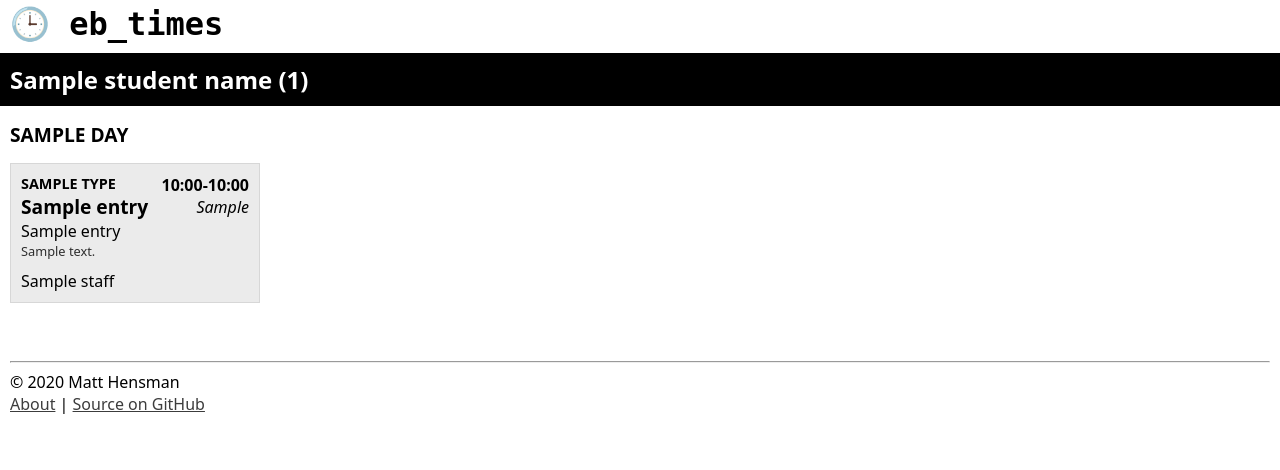
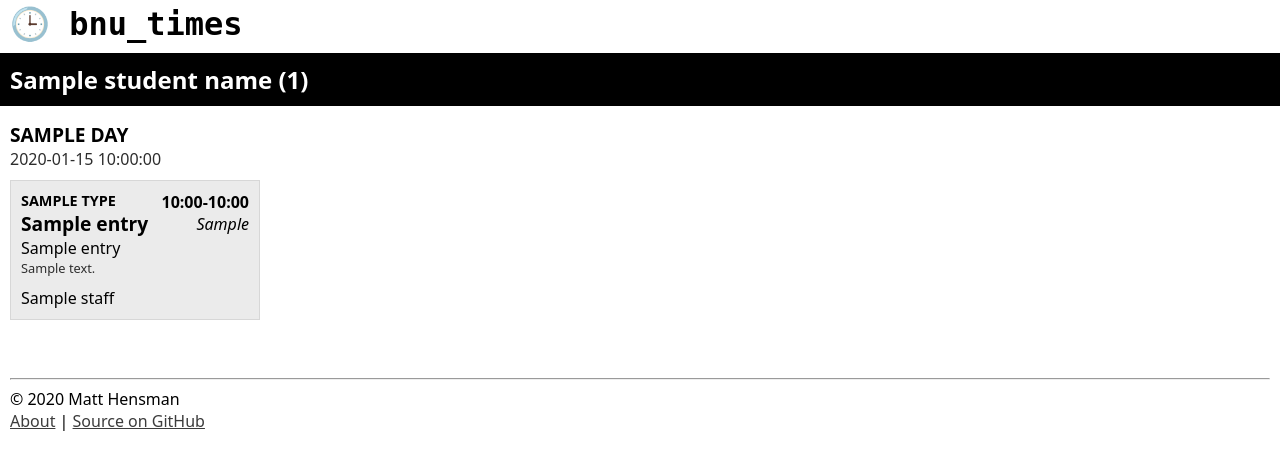
Before and after one commit to hensm/bnu_times, a Flask app: template templates/timetable.html in a window 1280 px wide. Shown: the top 470 px of the page. Run offline with Flask 2, Linux system fonts and the light colour scheme; the template is opened without the code that fills it: most values are stand-ins (such as "Sample title", 1, 10 or a date in 2020).

Commit message:
Add dates + misc improvements

```diff
--- a/api.py
+++ b/api.py
@@ -8,6 +8,7 @@ from typing import Dict, List, Union
 
 
 TIMETABLE_URL = "https://mytimetable.bucks.ac.uk"
+
 
 @dataclass
 class TimetableEntry:
@@ -26,6 +27,7 @@ class Timetable:
     student_id: str
     student_name: str
     student_course: str
+    date_start: datetime.date
     days: List[List[TimetableEntry]]
 
 
@@ -58,6 +60,7 @@ def get_form_fields(content: bytes):
 session: requests.Session = None
 session_res: requests.Response = None
 
+
 def ensure_valid_session_state():
     """
     Makes a request to the timetable site index for session
@@ -70,10 +73,6 @@ def ensure_valid_session_state():
     global session_res
 
     # TODO: Fix session expiry issues
-    ## Only once
-    #if session is not None:
-    #    return
-
     session = requests.Session()
     initial_res = session.get(TIMETABLE_URL)
 
@@ -126,20 +125,20 @@ def get_timetable(student_id: str) -> Timetable:
        header_time is None:
         return None
 
-    (week_start, week_end) = map(
-            lambda x: datetime.strptime(x, "%d %b %Y"),
-            header_time.text.split("-"))
+    week_start, _ = map(
+        lambda x: datetime.strptime(x, "%d %b %Y"),
+        header_time.text.split("-"))
 
     for day_index, sheet in enumerate(timetable_soup.select(".spreadsheet")):
         time_day = week_start + timedelta(days=day_index)
 
         def parse_event_time(time_string: str):
             return datetime.combine(
-                    time_day,
-                    datetime.strptime(time_string, "%H:%M").time())
+                time_day,
+                datetime.strptime(time_string, "%H:%M").time())
 
         def split_strip(string: str, sep=","):
-            return [ x.strip() for x in string.split(sep)]
+            return [x.strip() for x in string.split(sep)]
 
         sheet_data = []
         for row in sheet.select("tr:not(.columnTitles)"):
@@ -155,7 +154,7 @@ def get_timetable(student_id: str) -> Timetable:
             # 7    room        Room string
             # 8    staff       List of assigned staff
 
-            cols = [ col.text for col in row.find_all("td") ]
+            cols = [col.text for col in row.find_all("td")]
 
             # Cleanup data
             cols[4] = parse_event_time(cols[4])
@@ -171,7 +170,8 @@ def get_timetable(student_id: str) -> Timetable:
         return None
 
     return Timetable(
-            student_id=student_id,
-            student_name=header_student_name.text,
-            student_course=header_student_course.text,
-            days=timetable_data_days)
+        student_id=student_id,
+        student_name=header_student_name.text,
+        student_course=header_student_course.text,
+        date_start=week_start.date(),
+        days=timetable_data_days)
--- a/app.py
+++ b/app.py
@@ -1,16 +1,17 @@
 import api
-import calendar
 import datetime
-import json
 from dataclasses import asdict
 from flask import Flask, request, abort, render_template
+
 
 app = Flask(__name__)
 app.config['TEMPLATES_AUTO_RELOAD'] = True
 
+
 @app.route("/")
 def index():
     return render_template("index.html")
+
 
 @app.route("/timetable")
 def timetable():
@@ -22,21 +23,31 @@ def timetable():
     if timetable is None:
         abort(400)
 
+    def make_ordinal(n):
+        rem = n % 100
+        suffixes = ["th", "st", "nd", "rd", "th"]
+        return suffixes[0] if 10 <= rem <= 20 else suffixes[min(rem % 10, 4)]
+
     data_days = []
     for i, day in enumerate(timetable.days):
+        date = timetable.date_start + datetime.timedelta(days=i)
         data_days.append({
-            "name": calendar.day_name[i],
+            "name": date.strftime("%A"),
+            "date": date.strftime(f"{date.day}{make_ordinal(date.day)} %B"),
             "entries": day
         })
 
-    return render_template("timetable.html",
-            student_id=timetable.student_id,
-            student_name=timetable.student_name,
-            days=data_days)
+    return render_template(
+        "timetable.html",
+        student_id=timetable.student_id,
+        student_name=timetable.student_name,
+        days=data_days)
+
 
 @app.route("/about")
 def about():
     return render_template("about.html")
+
 
 @app.route("/api/timetable/<student_id>")
 def api_timetable(student_id):
--- a/static/style.css
+++ b/static/style.css
@@ -69,7 +69,6 @@ body {
     align-items: center;
     display: flex;
     font-family: monospace;
-    gap: 10px;
 }
 
 .site-title > a {
@@ -100,12 +99,13 @@ body {
 
 
 .timetable__title {
+    --padding: 10px;
     margin-bottom: 10px;
     background-color: var(--color-text);
     color: var(--color-bg);
-    width: calc(100% + 20px);
-    padding: 10px;
-    margin-left: -10px;
+    width: calc(100% + (var(--padding) * 2));
+    padding: var(--padding);
+    margin-left: calc(0px - var(--padding));
 }
 
 .day {
@@ -113,7 +113,6 @@ body {
     flex-direction: column;
     padding: 5px 0;
     position: relative;
-    gap: 5px;
 }
 .day:not(:last-child) {
     border-bottom: 1px dashed var(--color-border);
@@ -124,18 +123,32 @@ body {
     font-size: 1.2em;
     margin: initial;
     text-transform: uppercase;
-    width: 100%;
 }
+
+.day__date {
+    color: var(--color-text2);
+    margin: initial;
+}
+
 .day__entries {
+    --padding: 10px;
+    --padding-horiz: calc(var(--padding) * 2);
     display: flex;
-    margin-left: -10px;
+    margin-left: calc(0px - var(--padding));
     list-style: none;
     overflow-x: auto;
-    padding: 10px;
+    padding: var(--padding);
     padding-bottom: 15px;
-    scroll-padding: 10px;
+    padding-right: var(--padding-horiz);
+    scroll-padding: var(--padding);
     scroll-snap-type: x mandatory;
-    width: calc(100% + 20px);
+    width: calc(100% + var(--padding-horiz));
+}
+/* Add extra space to end */
+.day__entries::after {
+    content: "";
+    display: block;
+    min-width: var(--padding);
 }
 
 .entry:not(:last-child) {
@@ -145,9 +158,9 @@ body {
 .entry {
     background-color: var(--color-box);
     border: 1px solid var(--color-border);
+    display: flex;
     flex: 0 0 250px;
     flex-direction: column;
-    gap: 5px;
     padding: 10px;
     position: relative;
     scroll-snap-align: start;
@@ -197,7 +210,8 @@ body {
 }
 
 .entry__staff {
-    margin-top: 10px;
+    margin-top: auto;
+    padding-top: 10px;
 }
 
 .entry__staff > ul {
--- a/templates/base.html
+++ b/templates/base.html
@@ -5,12 +5,12 @@
         <meta name="viewport" content="width=device-width, initial-scale=1.0">
         {% block head %}
         <link rel="stylesheet" href="{{ url_for('static', filename='style.css') }}">
-        <title>{% block title %}{% endblock %} | eb_times</title>
+        <title>{% block title %}{% endblock %} | bnu_times</title>
         {% endblock %}
     </head>
     <body>
         <header class="site-header">
-            <h1 class="site-title"><a href="/">🕒 eb_times</a></h1>
+            <h1 class="site-title"><a href="/">🕒 bnu_times</a></h1>
         </header>
         <main class="site-content">
             {% block content %}
--- a/templates/timetable.html
+++ b/templates/timetable.html
@@ -1,12 +1,17 @@
 {% extends "base.html" %}
 {% block title %}{{ student_name }} ({{ student_id }}){% endblock %}
 {% block content %}
-<div class="timetable">
-    <h2 class="timetable__title">{{ student_name }} ({{ student_id }})</h2>
+<section class="timetable">
+    <header>
+        <h2 class="timetable__title">{{ student_name }} ({{ student_id }})</h2>
+    </header>
     <div class="timetable__days">
         {% for day in days %}
-            <div class="day">
-                <h3 class="day__name">{{ day.name }}</h3>
+            <section class="day">
+                <header>
+                    <h3 class="day__name">{{ day.name }}</h3>
+                    <p class="day__date">{{ day.date }}</p>
+                </header>
                 {% if day.entries|length %}
                     <ul class="day__entries">
                         {% for entry in day.entries %}
@@ -44,8 +49,8 @@
                 {% else %}
                     <p>All free! 👍</p>
                 {% endif %}
-            </div>
+            </section>
         {% endfor %}
     </div>
-</div>
+</section>
 {% endblock %}
```
